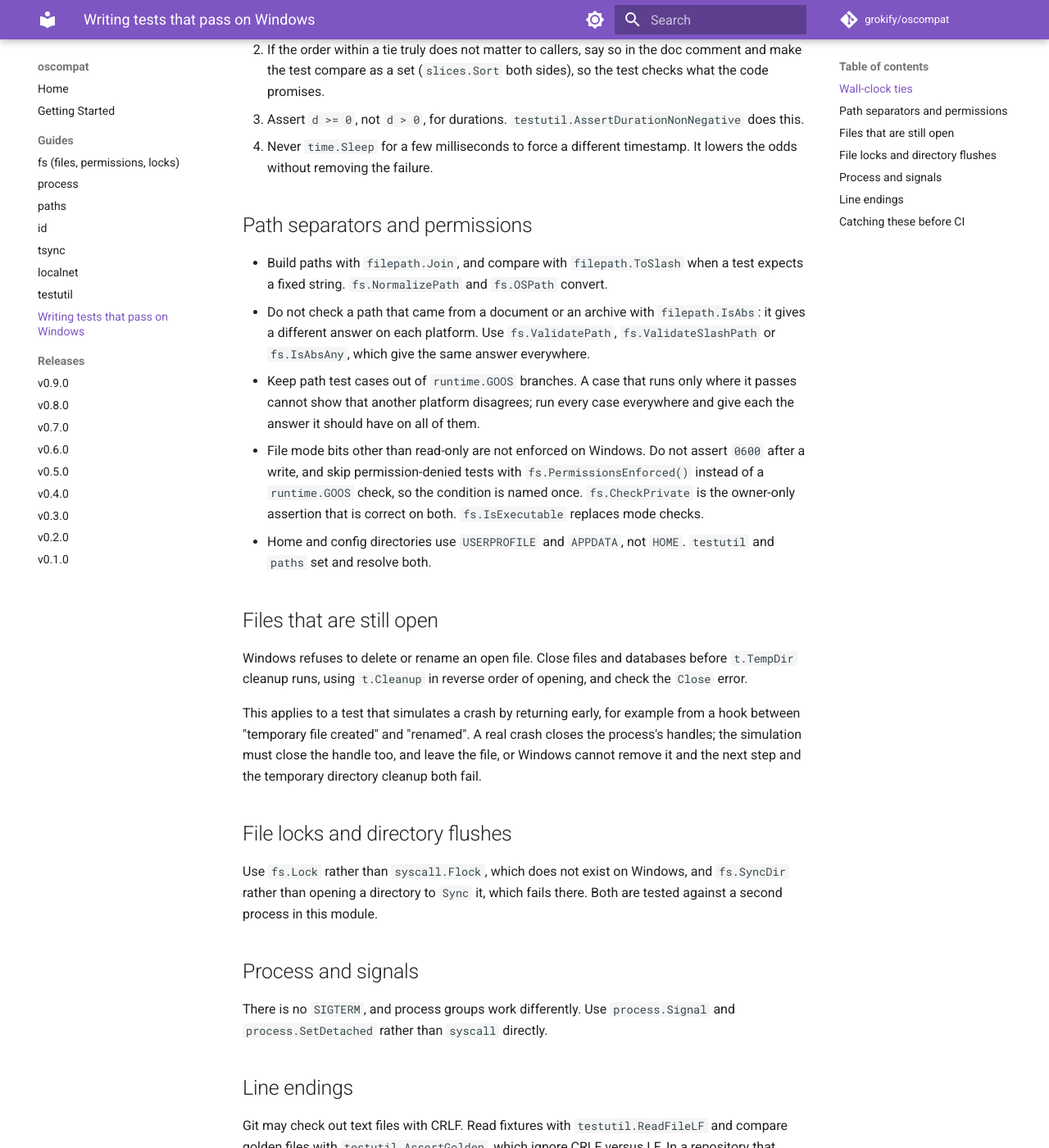
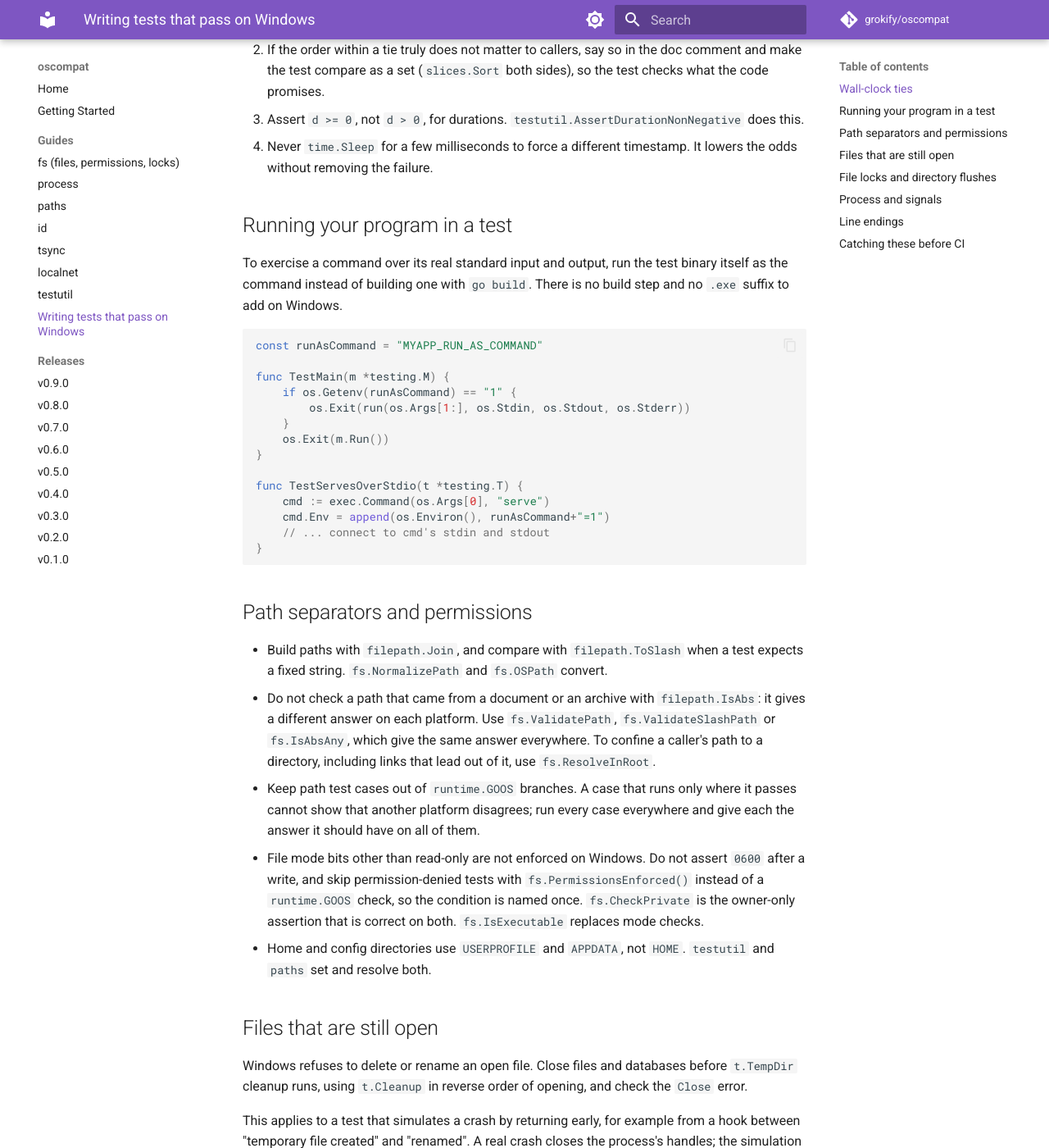
Before and after one commit to grokify/oscompat, an MkDocs documentation site: the page built from docs/guides/portable-tests.md, in a window 1280 px wide and 1400 px high, scrolled down 813 px. Shown: the whole window at 82% size. Built offline with MkDocs 1.6.1 and Material for MkDocs 9.7.7, drawn with Linux system fonts in a browser that asks for light colours; comment, search, counter and statistics services are not loaded.

Commit message:
docs: list ResolveInRoot in the guides and show how to run a command in a test without building it
Co-Authored-By: Claude Sonnet 5.5 <noreply@anthropic.com>

````diff
--- a/docs/guides/portable-tests.md
+++ b/docs/guides/portable-tests.md
@@ -38,6 +38,29 @@ rows.
 4. Never `time.Sleep` for a few milliseconds to force a different timestamp.
    It lowers the odds without removing the failure.
 
+## Running your program in a test
+
+To exercise a command over its real standard input and output, run the test
+binary itself as the command instead of building one with `go build`. There is
+no build step and no `.exe` suffix to add on Windows.
+
+```go
+const runAsCommand = "MYAPP_RUN_AS_COMMAND"
+
+func TestMain(m *testing.M) {
+    if os.Getenv(runAsCommand) == "1" {
+        os.Exit(run(os.Args[1:], os.Stdin, os.Stdout, os.Stderr))
+    }
+    os.Exit(m.Run())
+}
+
+func TestServesOverStdio(t *testing.T) {
+    cmd := exec.Command(os.Args[0], "serve")
+    cmd.Env = append(os.Environ(), runAsCommand+"=1")
+    // ... connect to cmd's stdin and stdout
+}
+```
+
 ## Path separators and permissions
 
 - Build paths with `filepath.Join`, and compare with `filepath.ToSlash` when a
@@ -45,7 +68,8 @@ rows.
 - Do not check a path that came from a document or an archive with
   `filepath.IsAbs`: it gives a different answer on each platform. Use
   `fs.ValidatePath`, `fs.ValidateSlashPath` or `fs.IsAbsAny`, which give the
-  same answer everywhere.
+  same answer everywhere. To confine a caller's path to a directory, including
+  links that lead out of it, use `fs.ResolveInRoot`.
 - Keep path test cases out of `runtime.GOOS` branches. A case that runs only
   where it passes cannot show that another platform disagrees; run every case
   everywhere and give each the answer it should have on all of them.
````
Also changed, not shown: README.md (+4 -0 lines), docs/guides/getting-started.md (+1 -0 lines).
